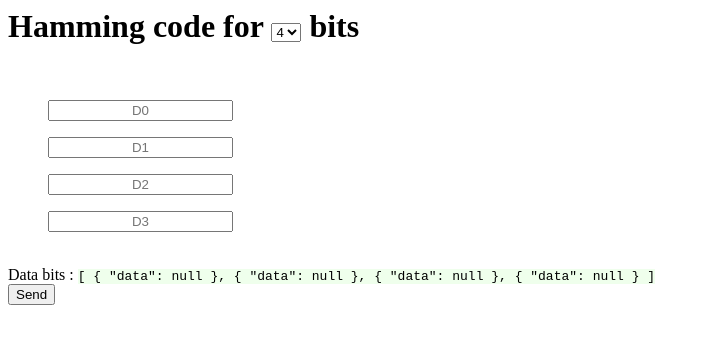
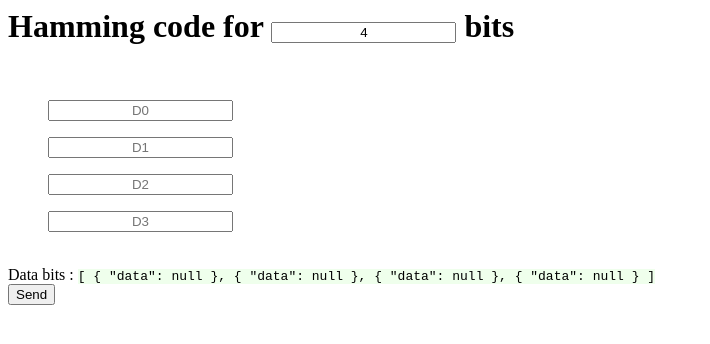
Before and after one commit to tant-rares-30127/TD, a website: page Lab3/Hamming_nbiti/index.html in a window 1280 px wide. Shown: the whole page, without its empty margins (0-710 px from the left). Drawn offline with nearby package versions, Linux system fonts and the light colour scheme.

Commit message:
Adapting html code for n bits

```diff
--- a/Lab3/Hamming_nbiti/index.html
+++ b/Lab3/Hamming_nbiti/index.html
@@ -9,10 +9,11 @@
     <div id="hamming-encoder">
       <h1>
         Hamming code for
-        <select v-on:change="initDataBits()" v-model="numberOfDataBits">
-          <option value="4">4</option>
-          <option value="8">8</option>
-        </select>
+        <input
+          v-on:change="initDataBits()"
+          v-model="numberOfDataBits"
+          id="bitsInput"
+        />
         bits
       </h1>
 
```
